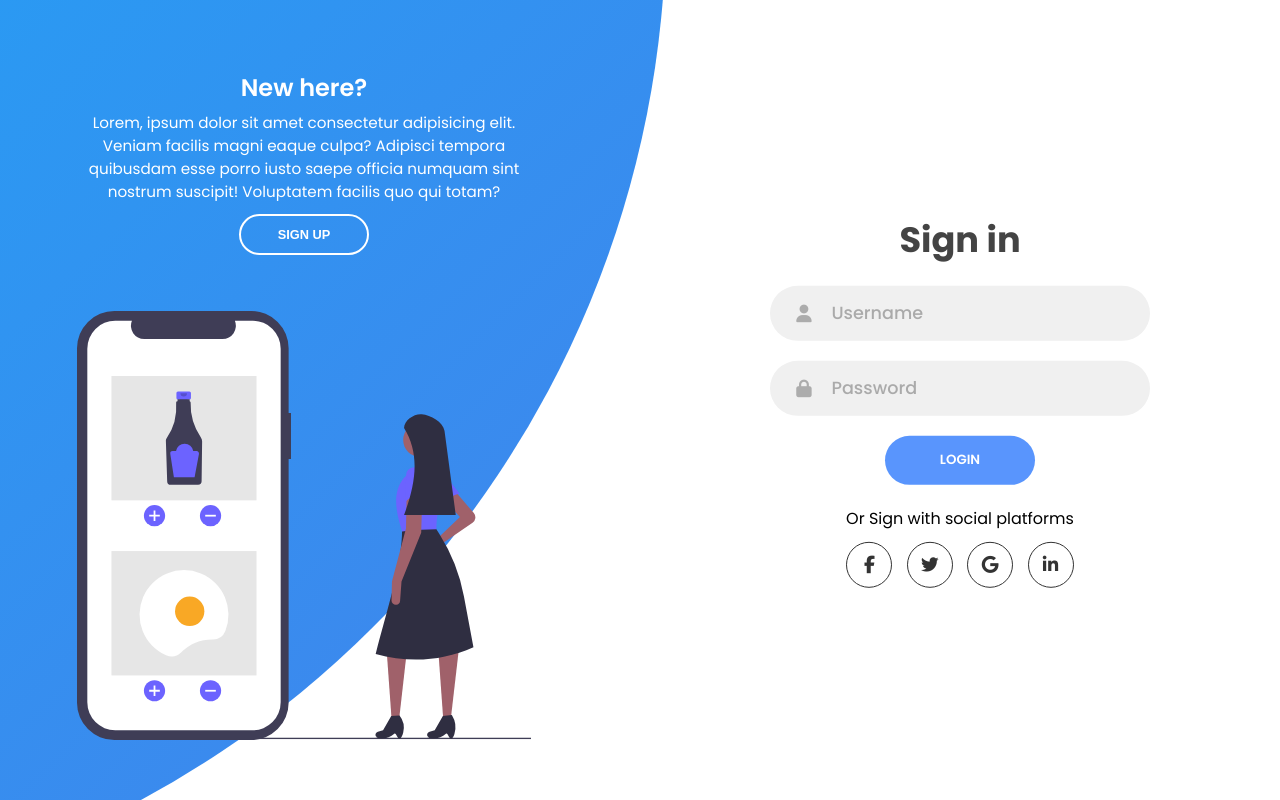
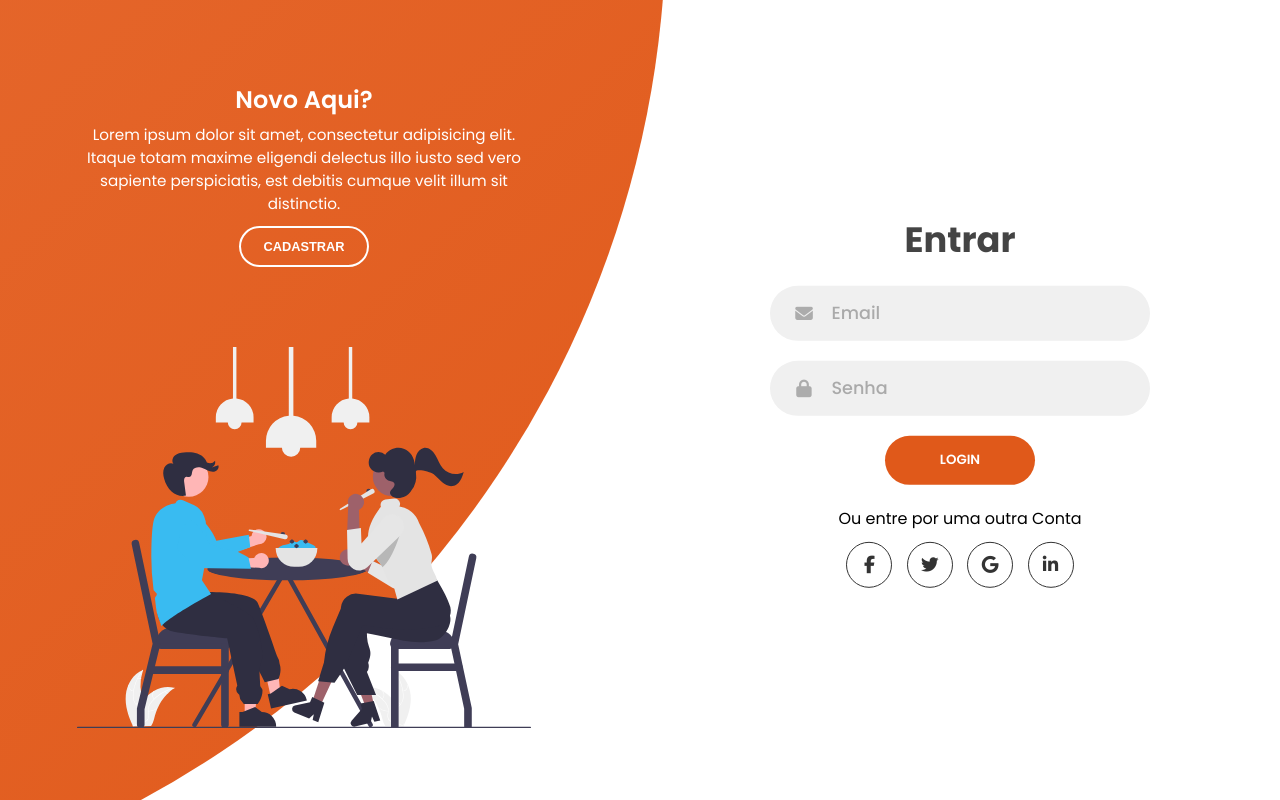
Before and after one commit to rubensgabriel/EasyFood, a PHP site: page /login.html in a window 1280 px wide. Run offline with PHP 8.4, Linux system fonts and the light colour scheme; some libraries are stand-ins or nearby versions.

Commit message:
Estilização para se adaptar ao tema do site

```diff
--- a/css/login.css
+++ b/css/login.css
@@ -24,7 +24,7 @@ body, input {
     width: 2000px;
     height: 2000px;
     border-radius: 50%;
-    background: linear-gradient(-45deg, #4481eb 0%, #04befe 100%);
+    background: linear-gradient(-45deg, #e0591a 0%, #eb7741 100%);
     top: -10%;
     right: 48%;
     transform: translateY(-50%);
@@ -122,7 +122,7 @@ form.sign-up-form {
     outline: none;
     border-radius: 49px;
     cursor: pointer;
-    background-color: #5995fd;
+    background-color: #e0591a;
     color: #fff;
     text-transform: uppercase;
     font-weight: 600;
@@ -131,7 +131,7 @@ form.sign-up-form {
 }
 
 .btn:hover {
-    background-color: #4d84e2;
+    background-color: #eb7741;
 }
 
 .social-text {
@@ -160,8 +160,8 @@ form.sign-up-form {
 }
 
 .social-icon:hover {
-    color: #4481eb;
-    border-color: #4481eb;
+    color: #e0591a;
+    border-color: #e0591a;
 }
 
 .panels-container {
@@ -297,6 +297,10 @@ form.sign-up-form {
       left: 50%;
     }
 
+    .sign-up-form {
+        margin-top: -20px;
+    }
+
     .panels-container {
         grid-template-columns: 1fr;
         grid-template-rows: 1fr 2fr 1fr;
@@ -347,11 +351,16 @@ form.sign-up-form {
     .right-panel .content,
     .right-panel .image {
         transform: translateY(300px);
+        margin-top: 54%;
+    }
+
+    .right-panel .content {
+        margin-top: 59%;
     }
 
     .container.sign-up-mode:before {
         transform: translate(-50%, 100%);
-        bottom: 32%;
+        bottom: 21%;
         right: initial;
     }
 
--- a/login.html
+++ b/login.html
@@ -17,18 +17,18 @@
         <div class="forms-container">
             <div class="signin-signup">
                 <form action="" class="sign-in-form">
-                    <h2 class="title">Sign in</h2>
+                    <h2 class="title">Entrar</h2>
                     <div class="input-field">
-                        <i class="fas fa-user"></i>
-                        <input type="text" placeholder="Username">
+                        <i class="fas fa-envelope"></i>
+                        <input type="text" placeholder="Email">
                     </div>
                     <div class="input-field">
                         <i class="fas fa-lock"></i>
-                        <input type="password" placeholder="Password">
+                        <input type="password" placeholder="Senha">
                     </div>
                     <input type="submit" value="Login" class="btn solid">
 
-                    <p class="social-text">Or Sign with social platforms</p>
+                    <p class="social-text">Ou entre por uma outra Conta</p>
                     <div class="social-media">
                         <a href="#" class="social-icon">
                             <i class="fab fa-facebook-f"></i>
@@ -46,22 +46,30 @@
                 </form>
 
                 <form action="" class="sign-up-form">
-                    <h2 class="title">Sign up</h2>
-                    <div class="input-field">
-                        <i class="fas fa-user"></i>
-                        <input type="text" placeholder="Username">
-                    </div>
+                    <h2 class="title">Cadastrar-se</h2>
                     <div class="input-field">
                         <i class="fas fa-envelope"></i>
                         <input type="text" placeholder="Email">
                     </div>
                     <div class="input-field">
+                        <i class="fas fa-phone"></i>
+                        <input type="text" placeholder="Telefone">
+                    </div>
+                    <div class="input-field">
+                        <i class="fas fa-user"></i>
+                        <input type="text" placeholder="Nome Completo">
+                    </div>
+                    <div class="input-field">
+                        <i class="fas fa-home"></i>
+                        <input type="text" placeholder="Endereço">
+                    </div>
+                    <div class="input-field">
                         <i class="fas fa-lock"></i>
-                        <input type="password" placeholder="Password">
+                        <input type="password" placeholder="Senha">
                     </div>
-                    <input type="submit" value="Sign up" class="btn solid">
+                    <input type="submit" value="Cadastrar" class="btn solid">
 
-                    <p class="social-text">Or Sign up with social platforms</p>
+                    <p class="social-text">Ou registre-se utilizando outra Conta</p>
                     <div class="social-media">
                         <a href="#" class="social-icon">
                             <i class="fab fa-facebook-f"></i>
@@ -83,19 +91,19 @@
         <div class="panels-container">
             <div class="panel left-panel">
                 <div class="content">
-                    <h3>New here?</h3>
-                    <p>Lorem, ipsum dolor sit amet consectetur adipisicing elit. Veniam facilis magni eaque culpa? Adipisci tempora quibusdam esse porro iusto saepe officia numquam sint nostrum suscipit! Voluptatem facilis quo qui totam?</p>
-                    <button class="btn transparent" id="sign-up-btn">Sign up</button>
+                    <h3>Novo Aqui?</h3>
+                    <p>Lorem ipsum dolor sit amet, consectetur adipisicing elit. Itaque totam maxime eligendi delectus illo iusto sed vero sapiente perspiciatis, est debitis cumque velit illum sit distinctio.</p>
+                    <button class="btn transparent" id="sign-up-btn">Cadastrar</button>
                 </div>
 
-                <img src="imagens/celular.svg" class="image" alt="">
+                <img src="imagens/jantar.svg" class="image" alt="">
             </div>
 
             <div class="panel right-panel">
                 <div class="content">
-                    <h3>One of us?</h3>
-                    <p>Lorem, ipsum dolor sit amet consectetur adipisicing elit. Veniam facilis magni eaque culpa? Adipisci tempora quibusdam esse porro iusto saepe officia numquam sint nostrum suscipit! Voluptatem facilis quo qui totam?</p>
-                    <button class="btn transparent" id="sign-in-btn">Sign in</button>
+                    <h3>Ja possui uma conta?</h3>
+                    <p>Lorem, ipsum dolor sit amet consectetur adipisicing elit. Veniam facilis magni eaque culpa? Adipisci tempora quibusdam esse porro iusto saepe officia numquam sint?</p>
+                    <button class="btn transparent" id="sign-in-btn">Entrar</button>
                 </div>
 
                 <img src="imagens/jantar.svg" class="image" alt="">
```
Also changed, not shown: imagens/caminhao.svg (added), imagens/celular.svg, imagens/comidas.avif (added), imagens/jantar.svg, imagens/pagina.svg (added).
